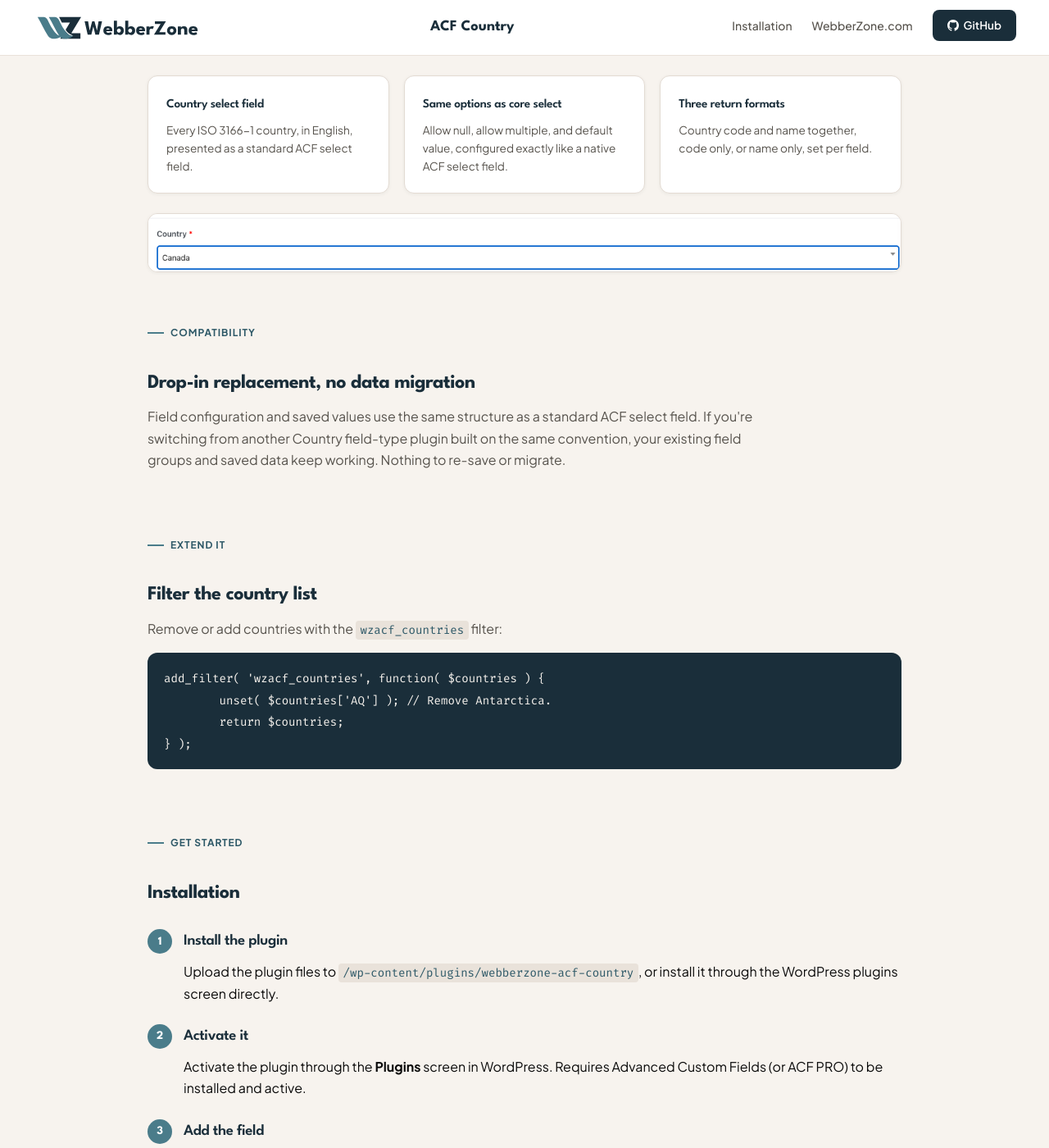
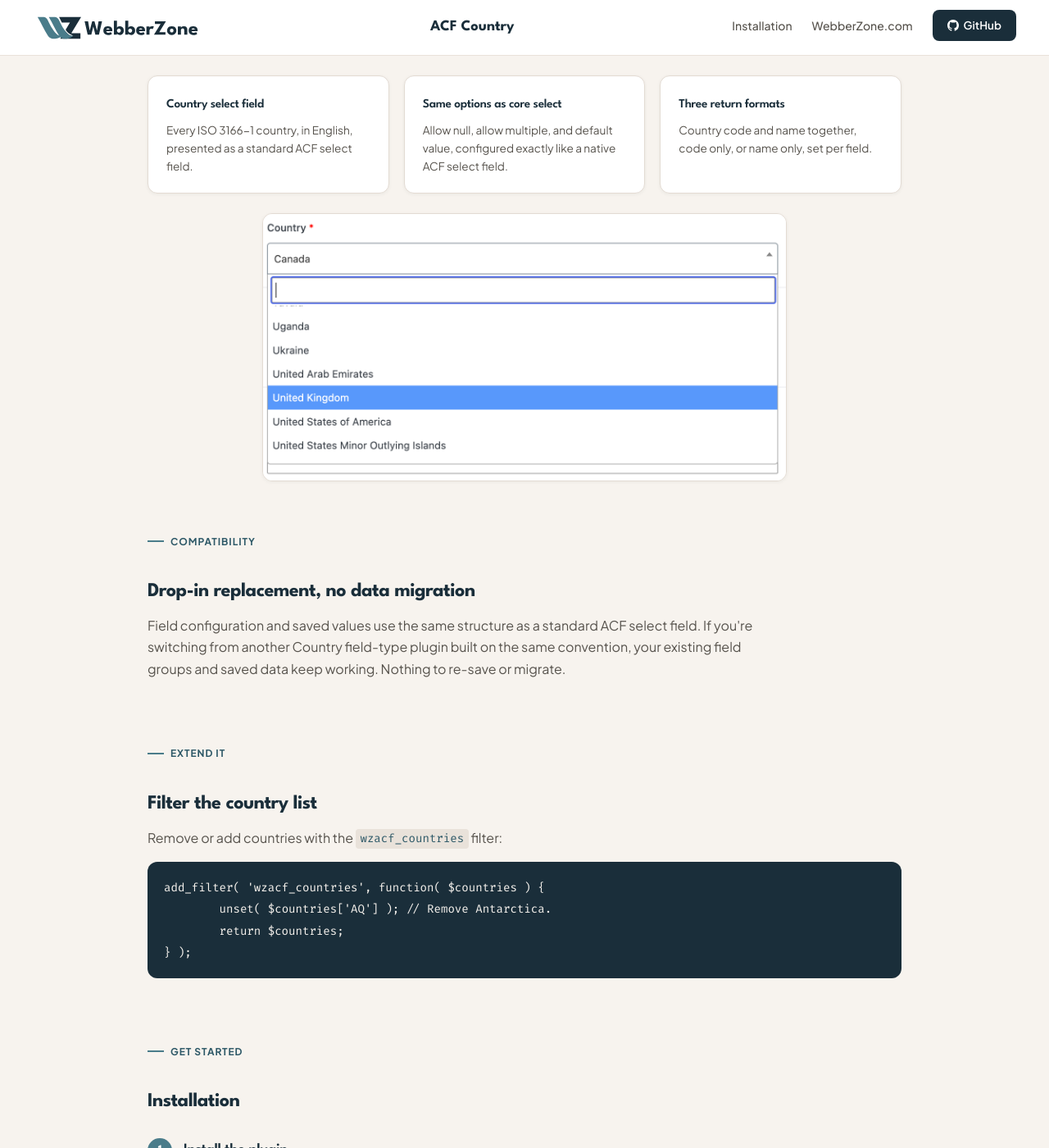
Before and after one commit to WebberZone/webberzone-acf-country, a Jekyll site: the page built from index.md, in a window 1280 px wide and 1400 px high, scrolled down 658 px. Shown: the whole window at 82% size. Built offline with Jekyll 4.4.1, drawn with Linux system fonts in a browser that asks for light colours.

Commit message:
Swap in a clearer screenshot of the Country field
Shows the dropdown open over the country list instead of just the
closed select, and constrains the image width since the new capture
is a taller aspect ratio.

```diff
--- a/index.md
+++ b/index.md
@@ -35,7 +35,7 @@ permalink: /
     </div>
   </div>
 
-  <img class="screenshot" src="{{ '/site-assets/img/screenshot-country-field.png' | relative_url }}" alt="The Country field as it appears on an ACF-powered edit screen, showing a searchable select with Canada chosen" width="1250" height="95">
+  <img class="screenshot" src="{{ '/site-assets/img/screenshot-country-field.png' | relative_url }}" alt="The Country field as it appears on an ACF-powered edit screen: Canada selected, with the searchable dropdown open over the rest of the country list" width="665" height="338">
 </div>
 
 <div class="home-section" style="padding-top:0;">
--- a/site-assets/css/style.css
+++ b/site-assets/css/style.css
@@ -173,8 +173,9 @@ a:focus-visible, button:focus-visible {
 .screenshot {
   display: block;
   width: 100%;
+  max-width: 640px;
   height: auto;
-  margin-top: 24px;
+  margin: 24px auto 0;
   border: 1px solid var(--wz-card-border);
   border-radius: var(--r);
   box-shadow: 0 1px 4px var(--wz-card-shadow);
```
Also changed, not shown: site-assets/img/screenshot-country-field.png.
